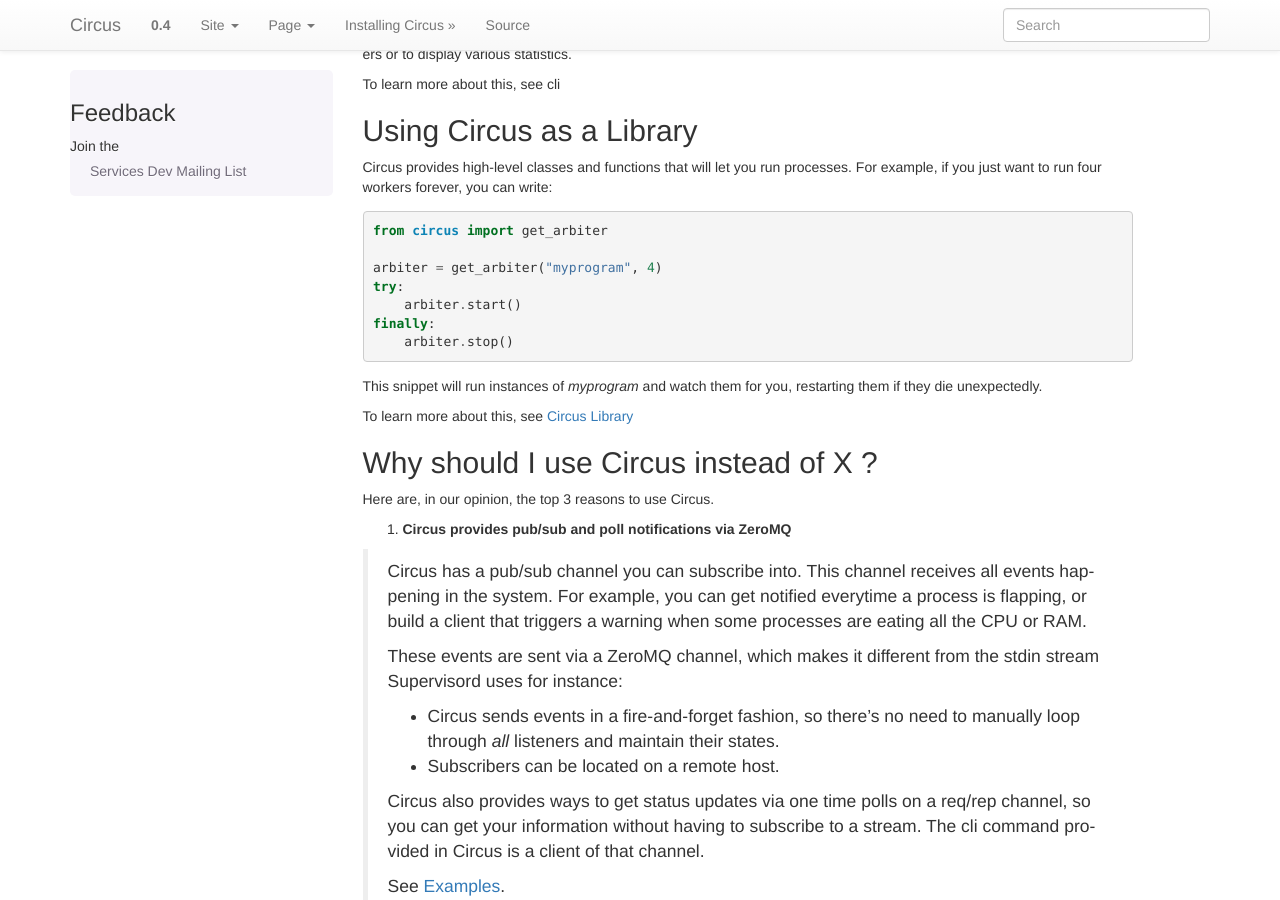
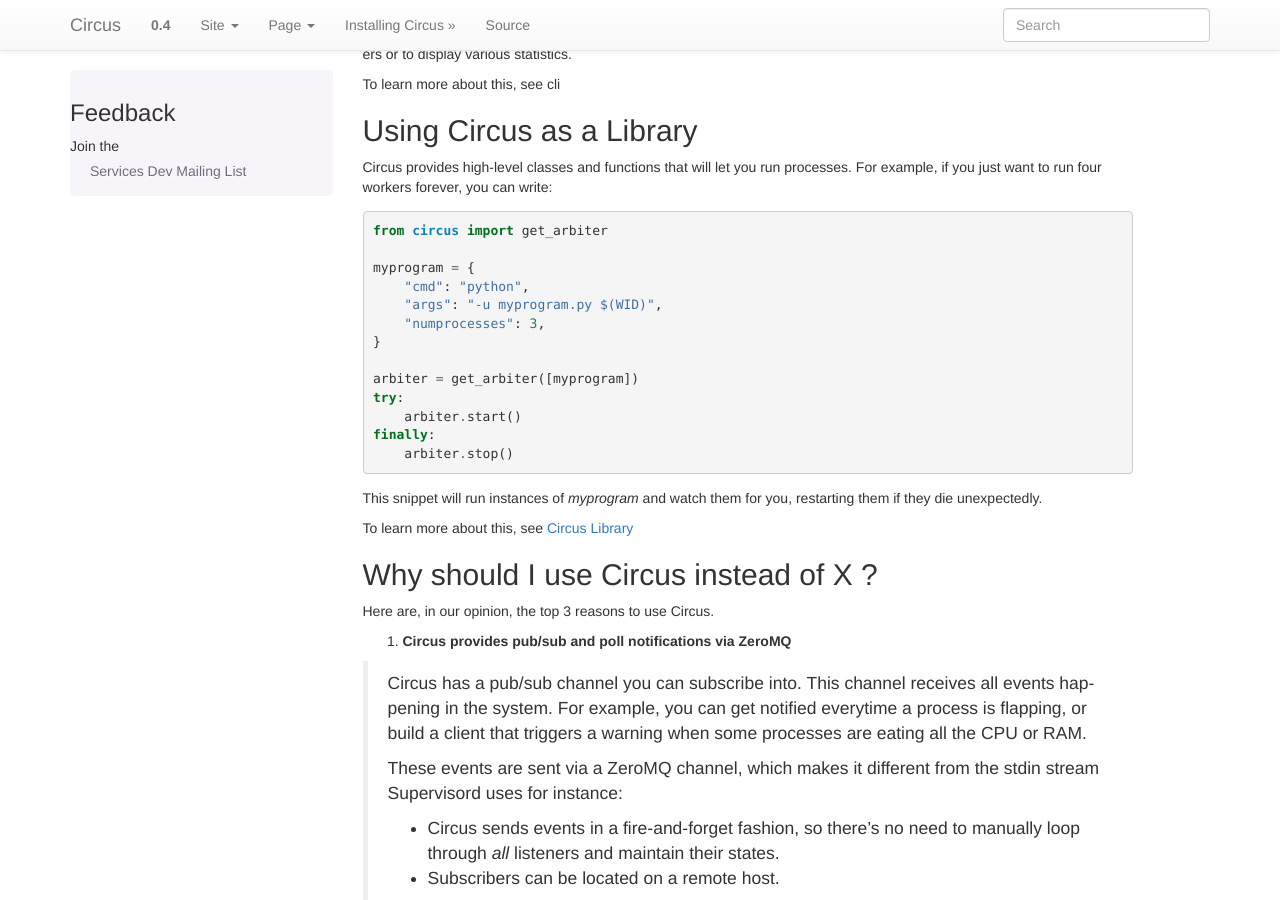
Before and after one commit to circus-tent/circus, a Sphinx documentation site: the page built from docs/source/index.rst, in a window 1280 px wide and 900 px high, scrolled down 822 px. Built offline with Sphinx 7.4.7, drawn with Linux system fonts in a browser that asks for light colours; pages that are not in the unit, such as notebooks, are missing from menus.

Commit message:
Fix get_arbiter example to use a dict for the watchers argument. #304

```diff
--- a/docs/source/index.rst
+++ b/docs/source/index.rst
@@ -69,7 +69,13 @@
 
     from circus import get_arbiter
 
-    arbiter = get_arbiter("myprogram", 4)
+    myprogram = {
+        "cmd": "python",
+        "args": "-u myprogram.py $(WID)",
+        "numprocesses": 3,
+    }
+
+    arbiter = get_arbiter([myprogram])
     try:
         arbiter.start()
     finally:
```
